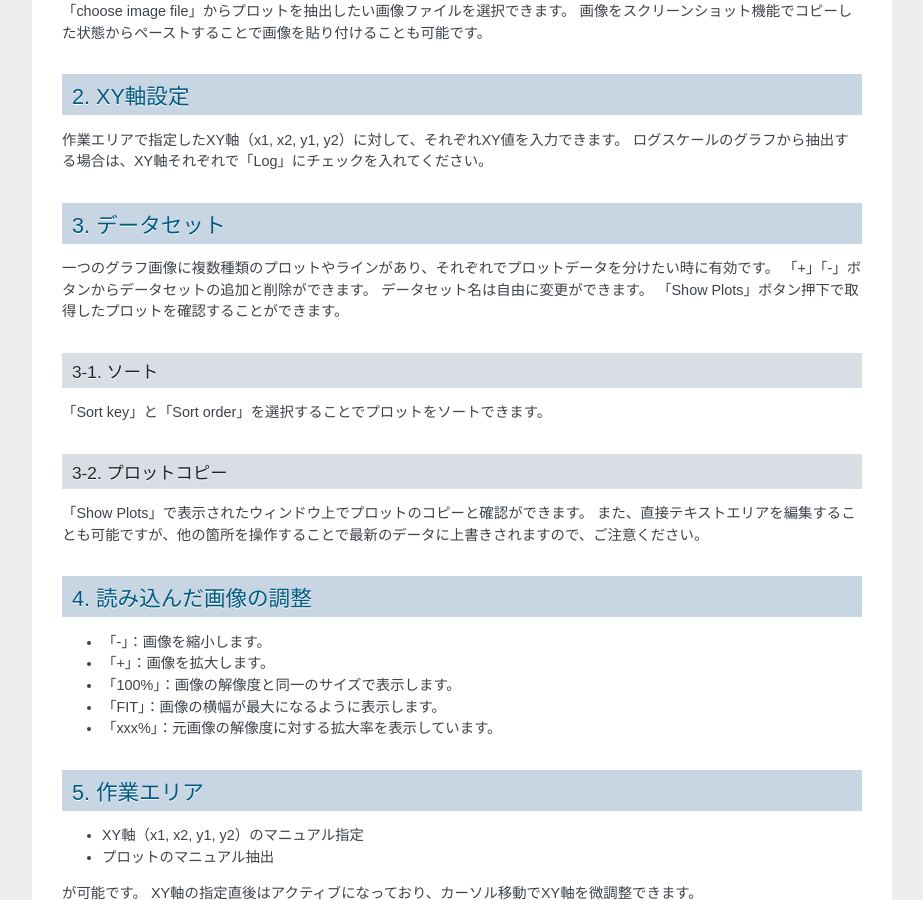
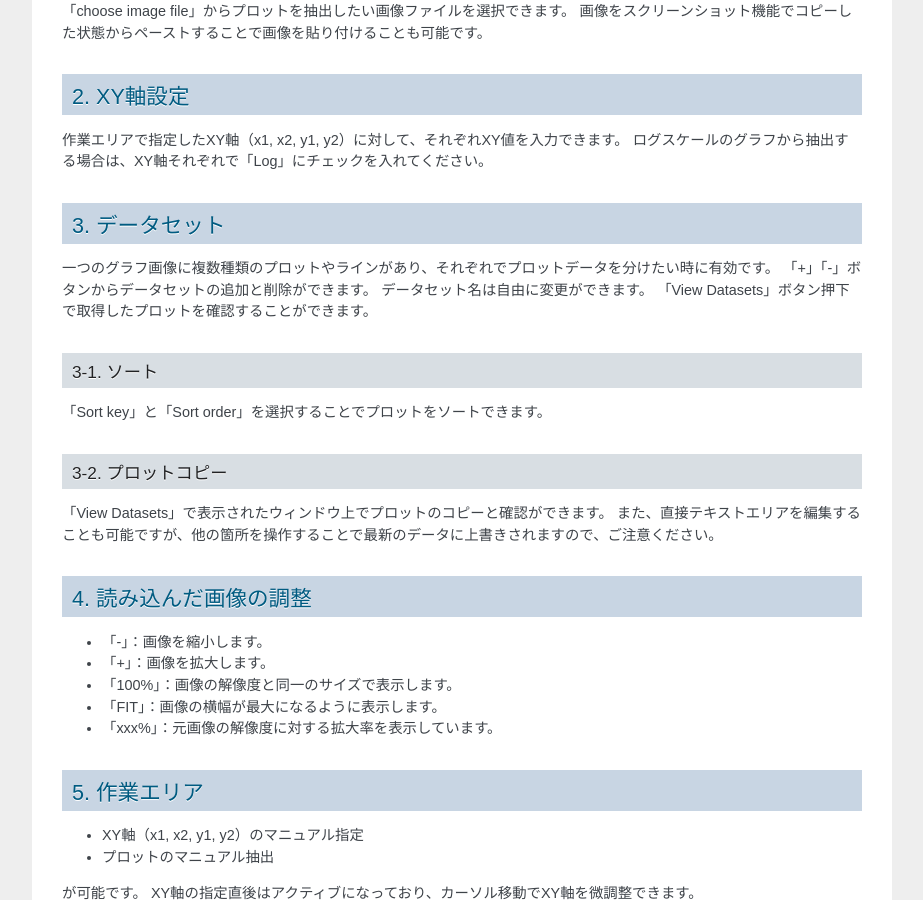
Before and after one commit to t29mato/starry-digitizer, a Sphinx documentation site: the page built from docs/index.rst, in a window 1280 px wide and 900 px high, scrolled down 1092 px. Shown: the whole window, without its empty margins (198-1121 px from the left). Built offline with Sphinx 7.4.7, drawn with Linux system fonts in a browser that asks for light colours.

Commit message:
style: change label title

```diff
--- a/docs/index.rst
+++ b/docs/index.rst
@@ -44,7 +44,7 @@ StarryDigitizerドキュメント
 一つのグラフ画像に複数種類のプロットやラインがあり、それぞれでプロットデータを分けたい時に有効です。
 「+」「-」ボタンからデータセットの追加と削除ができます。
 データセット名は自由に変更ができます。
-「Show Plots」ボタン押下で取得したプロットを確認することができます。
+「View Datasets」ボタン押下で取得したプロットを確認することができます。
 
 3-1. ソート
 ----------------------------------
@@ -52,7 +52,7 @@ StarryDigitizerドキュメント
 
 3-2. プロットコピー
 ---------------------------------
-「Show Plots」で表示されたウィンドウ上でプロットのコピーと確認ができます。
+「View Datasets」で表示されたウィンドウ上でプロットのコピーと確認ができます。
 また、直接テキストエリアを編集することも可能ですが、他の箇所を操作することで最新のデータに上書きされますので、ご注意ください。
 
 4. 読み込んだ画像の調整
--- a/src/components/DatasetManager/DatasetManager.vue
+++ b/src/components/DatasetManager/DatasetManager.vue
@@ -42,7 +42,7 @@
       </v-list>
       <!-- TODO: モーダル上でデータセットを選べるようにする -->
       <v-btn small class="mt-2" @click="shouldShowActiveDataset = true"
-        >Show Plots</v-btn
+        >View Datasets</v-btn
       >
     </v-card>
     <v-dialog
@@ -53,7 +53,7 @@
     >
       <v-card height="80vh">
         <v-card-title>
-          <span class="text-h5">Show Plots</span>
+          <span class="text-h5">View Datasets</span>
         </v-card-title>
         <v-card-text>
           <v-container>
```
